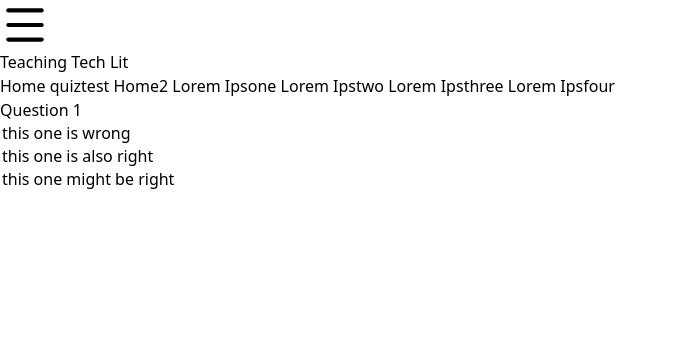
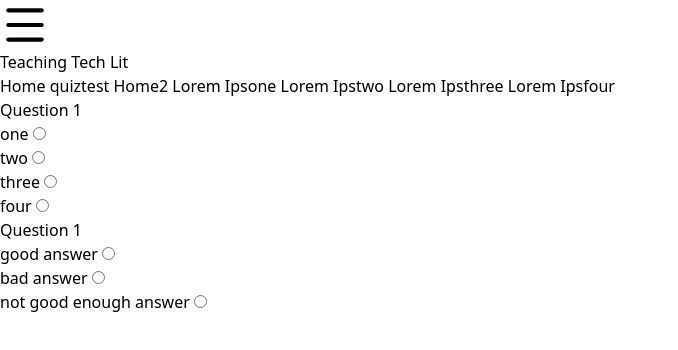
Before and after one commit to j-cleme/capstone_teaching-tech-lit, a SvelteKit app: page /quiztest in a window 1280 px wide. Shown: the top 350 px of the page, without its empty margins (0-678 px from the left). Built offline with nearby package versions, Linux system fonts and the light colour scheme.

Commit message:
automatically create quiz questions from template
who doesn't love a lil automatic generation?

```diff
--- a/src/routes/quiztest/+page.svelte
+++ b/src/routes/quiztest/+page.svelte
@@ -1,21 +1,37 @@
-<script></script>
+<script>
+	export let quiz = [
+		{
+			question: 'Which of these options is correct?',
+			options: ['one', 'two', 'three', 'four'],
+			answers: ['one', 'four']
+		},
+		{
+			question: 'a very well thought out second question',
+			options: ['good answer', 'bad answer', 'not good enough answer'],
+			answers: ['good answer']
+		}
+	];
+</script>
 
 <main class="flex flex-col justify-center m-5 mx-auto justify-self-center md:w-1/2 border p-4">
-	<section class="">
-		<h2 class="text-lg font-semibold">Question 1</h2>
-		<select multiple name="q1" id="q1" class="flex flex-row justify-center items-center">
-			<select class="p-4 bg-neutral-50 border border-neutral-900" value="correct"
-				>this one is right</select
-			>
-			<option class="p-4 bg-neutral-50 border border-neutral-900" value="wrong"
-				>this one is wrong</option
-			>
-			<option class="p-4 bg-neutral-50 border border-neutral-900" value="correct"
-				>this one is also right</option
-			>
-			<option class="p-4 bg-neutral-50 border border-neutral-900" value="correct"
-				>this one might be right</option
-			>
-		</select>
-	</section>
+	{#each quiz as question}
+		<section class="min-w-full bg-neutral-200 p-4 m-4">
+			<h2 class="text-lg font-semibold">Question 1</h2>
+			{#each question.options as option}
+				<form
+					multiple
+					name="q1"
+					id="q1"
+					class="flex flex-col justify-center items-center min-w-full"
+				>
+					<label for="option">{option}</label>
+					<input
+						type="radio"
+						id={option}
+						class="p-8 bg-neutral-500 border border-neutral-900 min-w-full"
+					/>
+				</form>
+			{/each}
+		</section>
+	{/each}
 </main>
```
